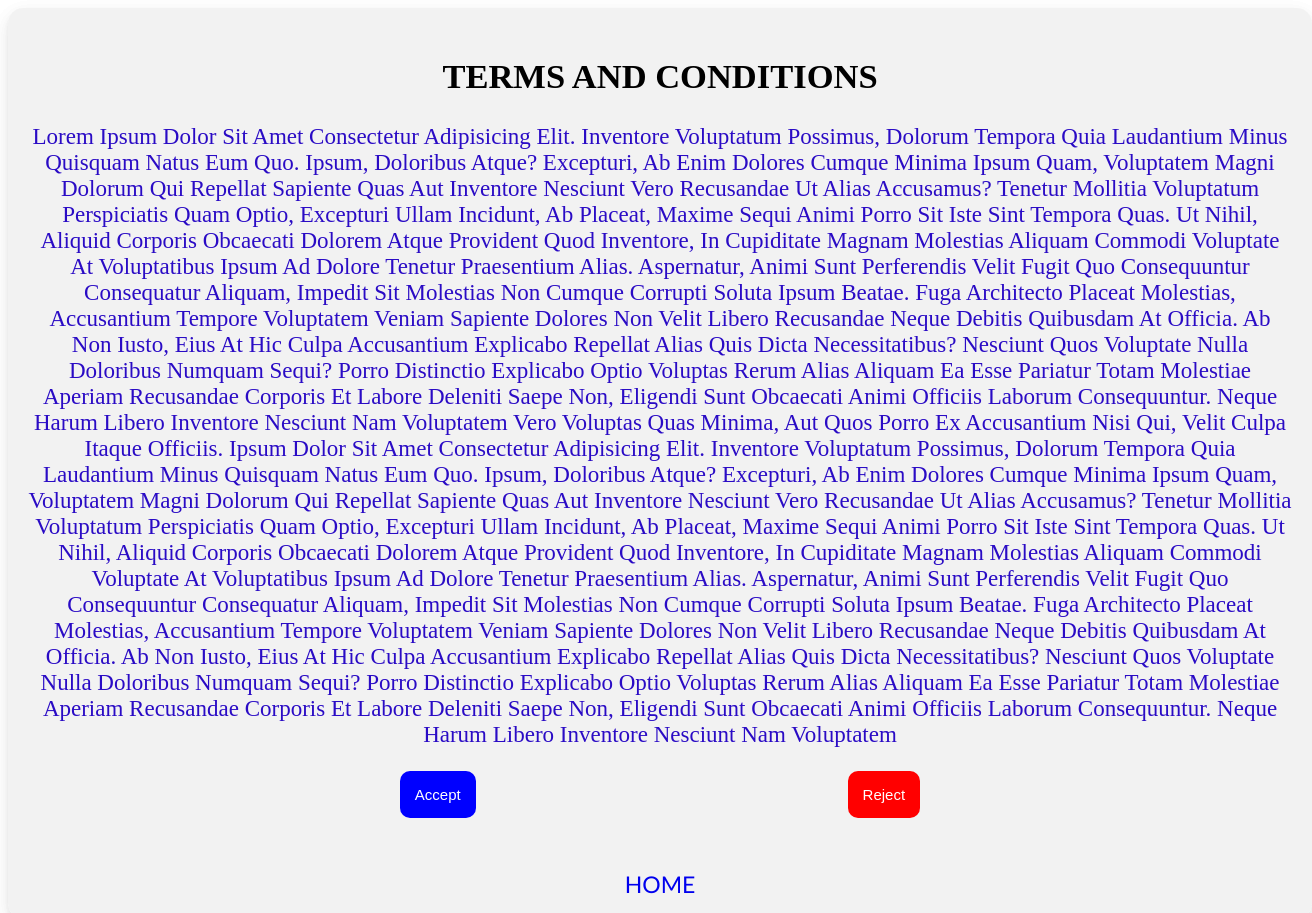
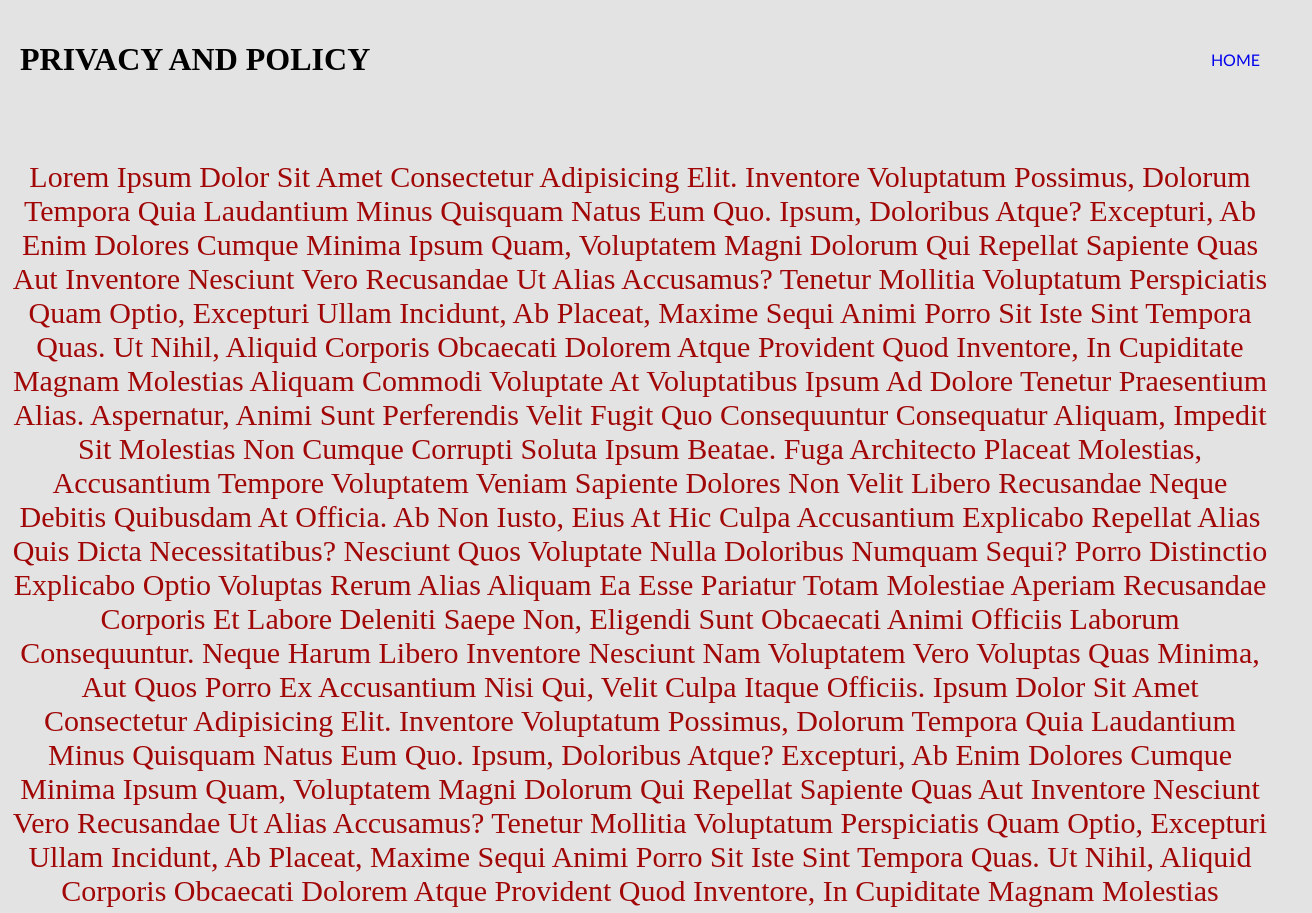
Before and after one commit to PhateSylvester/vidafa, a plain HTML site: page terms.html in a window 1280 px wide. Shown: the top 913 px of the page, 1312 px wide, since content can reach past the window. Drawn offline with Linux system fonts and the light colour scheme.

Commit message:
modified my html

```diff
--- a/terms.html
+++ b/terms.html
@@ -5,23 +5,87 @@
     <meta name="viewport" content="width=device-width, initial-scale=1.0">
     <title>terms and conditions</title>
 </head>
-<body>
-    <body>
-    <section style="box-shadow: 0 4px 4px 0
-    rgba(0, 0, 0, 0.05),
-    0 6px 20px
-    rgba(0, 0, 0, 0.05),
-    0 6px 20px
-    rgba(0, 0, 0, 0.05);
+<style>
+    body {
     border-radius: 15px;
     padding: 20px;
-    background-color: rgba(0, 0, 0, 0.05);
+    background-color: #e3e3e3;
+    text-transform: capitalize;
+    margin: 0;
+    padding: 10px;
+    box-sizing: border-box;
+    border-radius: 10px;
+    width: 100%;
+    }
+    h1 {
+        color: black;
+    }
+    a {
+        text-decoration: none;
+        font-family:
+        'Trebuchet MS',
+        'Lucida Sans Unicode',
+        'Lucida Grande', 'Lucida Sans'
+        , Arial, sans-serif;
+    }
+    div {
+        display: flex;
+        flex-wrap: wrap;
+        justify-content: space-between;
+        align-items: center;
+        padding: 10px;
+        margin: 0;
+        position: sticky;
+        top: 0;
+        z-index: 10;
+        background-color: #e3e3e3;
+    }
+    p {
         width: 100%;
         text-align: center;
-    font-size: 23px;
-    text-transform: capitalize;
-    color: rgb(42, 11, 197);">
-    <h1 style="color: black;">TERMS AND CONDITIONS</h1>
+        font-size: 30px;
+        color: rgb(161, 7, 7);
+    }
+    a:hover {
+        color: rgb(173, 14, 41);
+        padding: 5px;
+        font-size: 20px;
+    }
+    footer {
+        margin-top: 100px;
+        color: black;
+        text-align: center;
+    }
+    p {
+        position: relative;
+        top: 20px;
+    }
+    i {
+        position: relative;
+        top: 15px;
+    }
+    section {
+        display: flex;
+        flex-wrap: wrap;
+        justify-content: space-around;
+        position: relative;
+        top: 50px;
+    }
+    button {
+        color: white;
+        background-color: red;
+        border: none;
+        padding: 15px;
+        font-size: 15px;
+        cursor: pointer;
+        border-radius: 10px;
+    }
+</style>
+<body>
+    <div>
+        <h1>PRIVACY AND POLICY</h1>
+        <a href="index.html">HOME</a>
+    </div>
     <p>Lorem ipsum dolor sit amet consectetur adipisicing elit.
         Inventore voluptatum possimus, dolorum tempora quia laudantium
         minus quisquam natus eum quo. Ipsum, doloribus atque? Excepturi,
@@ -62,33 +126,17 @@
         nulla doloribus numquam sequi? Porro distinctio explicabo optio voluptas
         rerum alias aliquam ea esse pariatur totam molestiae aperiam recusandae corporis
         et labore deleniti saepe non, eligendi sunt obcaecati animi officiis laborum
-            consequuntur. Neque harum libero inventore nesciunt nam voluptatem</p>
-        <div style="display: flex;
-        flex-wrap: wrap;
-        justify-content: space-evenly;
-        align-items: center;">
-            <button style="color: white;
-            background-color: blue;
-            border: none;
-            cursor: pointer;
-            padding: 15px;
-            font-size: 15px;
-            border-radius: 10px;" type="button">Accept</button>
-            <button style="color: white;
-            background-color: red;
-            border: none;
-            padding: 15px;
-            font-size: 15px;
-            cursor: pointer;
-            border-radius: 10px;" type="button">Reject</button>
-        </div> <br><br>
-        <a style="text-decoration: none;
-        font-family:
-        'Trebuchet MS',
-        'Lucida Sans Unicode',
-        'Lucida Grande', 'Lucida Sans'
-        , Arial, sans-serif;"
-        href="index.html">HOME</a>
+        consequuntur. Neque harum libero inventore nesciunt nam voluptatem
+    </p>
+    <section>
+        <button style="background-color: blue;" type="button">ACCEPT</button>
+        <button type="button">REJECT</button>
     </section>
+    <footer>
+        <p>
+            <hr>
+            <i>&copy; 2025, Vidafa's concept<a href="http://github.com/phatesylvester"><img src="Icon -GitHub.png" alt="github"></a></i>
+        </p>
+    </footer>
 </body>
 </html>
```
Also changed, not shown: index.html (+2 -2 lines), policy.html (+69 -21 lines). Lines whose indentation alone changed are shown as unchanged.
